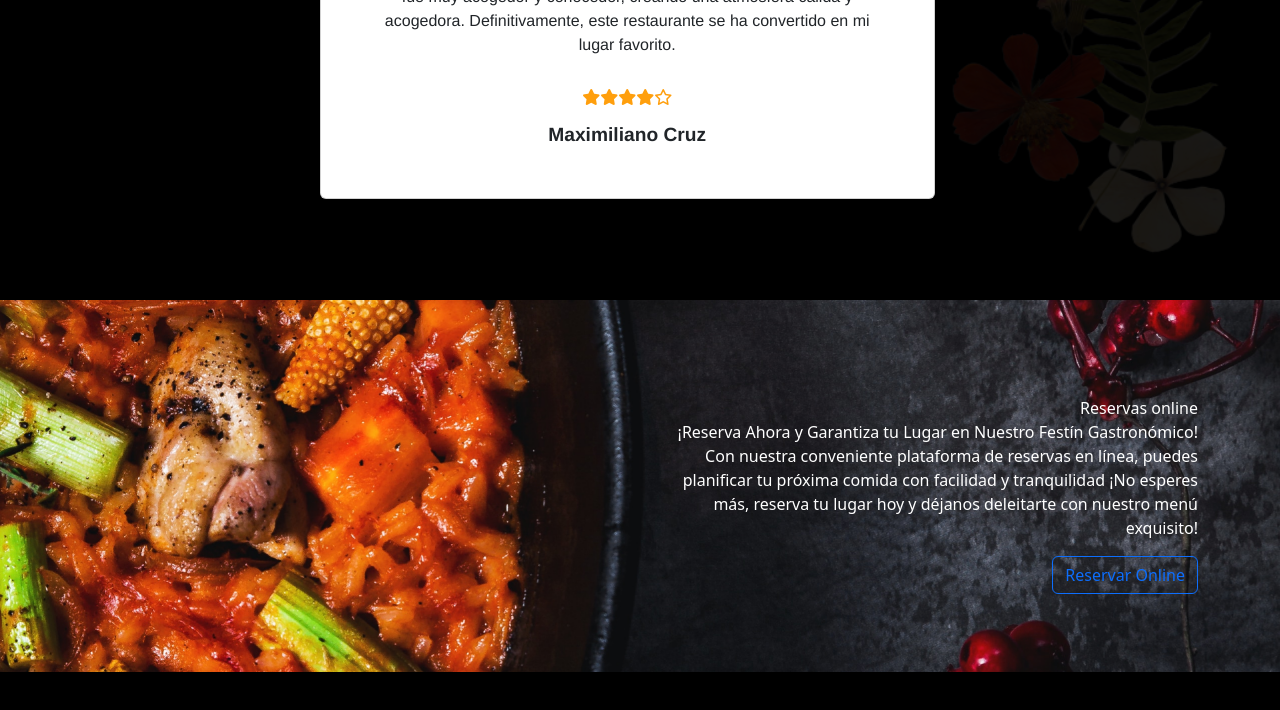
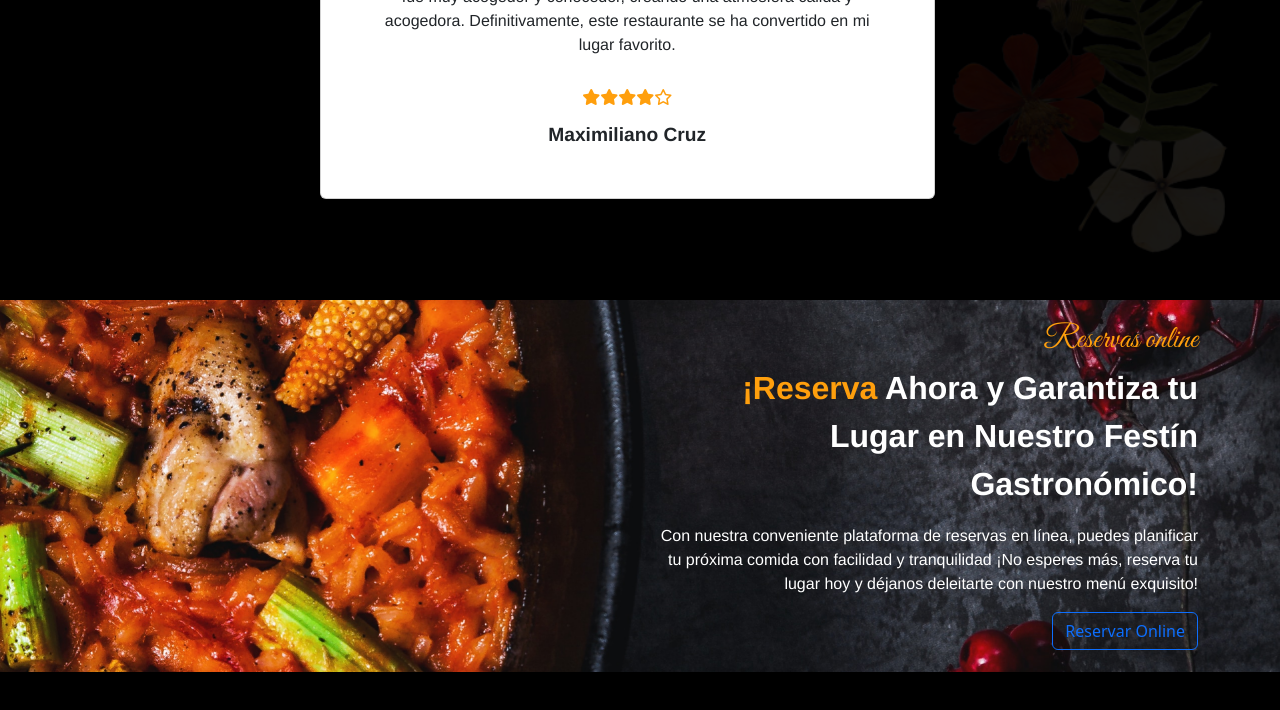
Before and after one commit to ftarulli/fd-git, a React (Vite) app: page / in a window 1280 px wide. Shown: the part 2666-3376 px from the top of the page. Built offline with nearby package versions, Linux system fonts and the light colour scheme.

Commit message:
termino banner con texto

```diff
--- a/src/css/home.css
+++ b/src/css/home.css
@@ -390,7 +390,7 @@
   color: white;
   height: 10rem;
   width: 100%;
-  top: 11rem;
+  top: 6rem;
 }
 
 .columna-texto-banner {
@@ -399,6 +399,19 @@
   justify-content: space-around;
   text-align: end;
 }
+
+.parrafo-uno-banner {
+  font-family: Helvetica, sans-serif;
+  font-weight: 700;
+  font-size: 2rem;
+}
+
+.parrafo-dos-banner {
+  color: #ffffff;
+  font-family: Helvetica, sans-serif;
+  font-size: 1rem;
+}
+
 /*Media queries*/
 @media screen and (max-width: 576px) {
   .container-columnas {
--- a/src/pages/HomePage.jsx
+++ b/src/pages/HomePage.jsx
@@ -421,12 +421,12 @@ const HomePage = () => {
       <div className="container container-texto-banner">
         <div className="row h-100">
           <div className="col-10 offset-1 col-md-6 offset-md-6 align-self-end columna-texto-banner">
-            <span>Reservas online </span>
-            <span>
-              ¡Reserva Ahora y Garantiza tu Lugar en Nuestro Festín
-              Gastronómico!
-            </span>
-            <p>
+            <span className="texto_uno">Reservas online </span>
+            <p className="parrafo-uno-banner">
+              <span className="texto_destacado">¡Reserva </span>Ahora y
+              Garantiza tu Lugar en Nuestro Festín Gastronómico!
+            </p>
+            <p className="parrafo-dos-banner">
               Con nuestra conveniente plataforma de reservas en línea, puedes
               planificar tu próxima comida con facilidad y tranquilidad ¡No
               esperes más, reserva tu lugar hoy y déjanos deleitarte con nuestro
```
